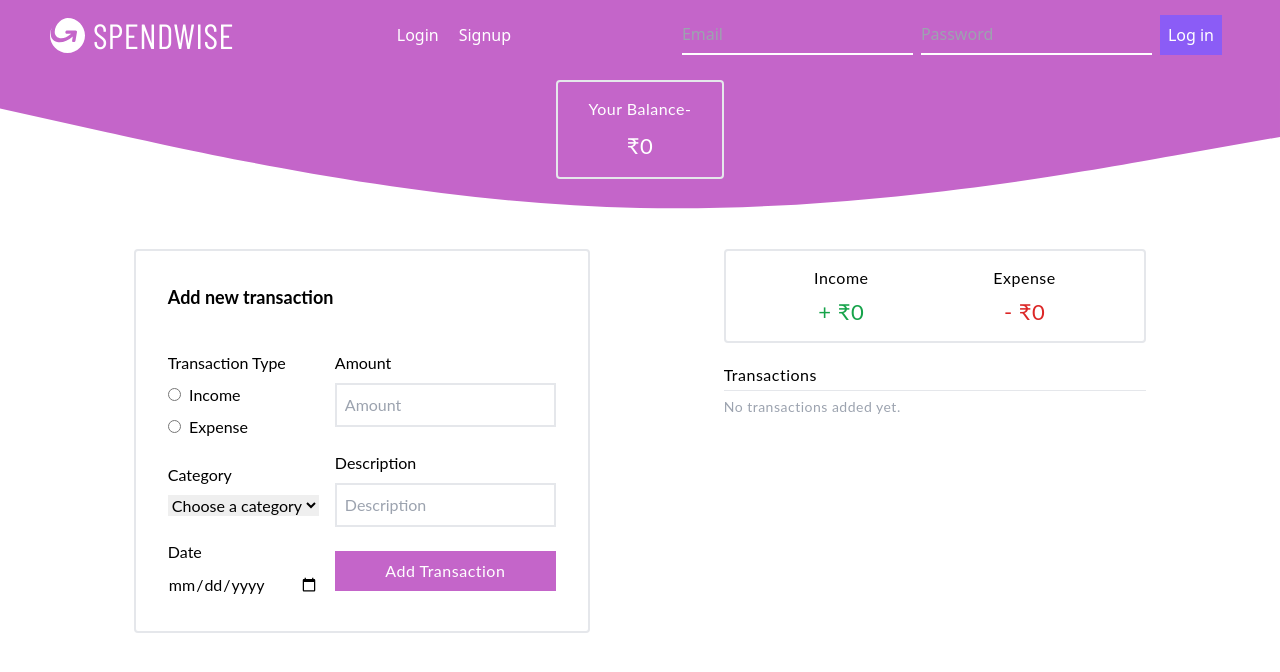
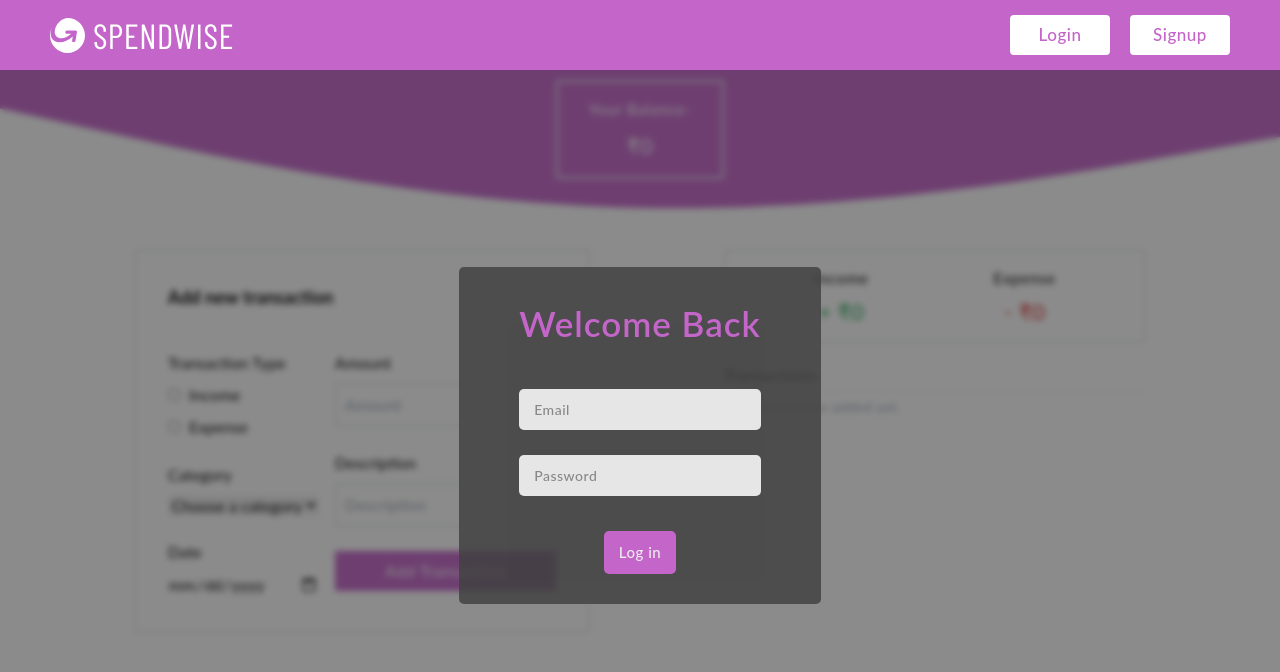
Before and after one commit to ani1609/Spendwise, a React (Create React App) app in the folder client/: page / in a window 1280 px wide. Both pictures are taken after a click on the button "Login". Shown: the top 672 px of the page. Built offline with nearby package versions, Linux system fonts and the light colour scheme; a web font is replaced by a local one.

Commit message:
login signup page ui tweaks

```diff
--- a/client/src/components/App.js
+++ b/client/src/components/App.js
@@ -1,4 +1,3 @@
-import { useState, useEffect } from "react";
 import "../styles/App.css";
 import Navbar from "./Navbar";
 import ExpenseTracker from "./ExpenseTracker";
@@ -12,7 +11,7 @@ function App() {
             <div className="bg-violet text-white flex justify-center">
 
             </div>
-            <svg xmlns="http://www.w3.org/2000/svg" viewBox="0 0 1440 320" className="absolute"><path fill="#c465c9" fill-opacity="1" d="M0,32L120,58.7C240,85,480,139,720,144C960,149,1200,107,1320,85.3L1440,64L1440,0L1320,0C1200,0,960,0,720,0C480,0,240,0,120,0L0,0Z"></path></svg>
+            <svg xmlns="http://www.w3.org/2000/svg" viewBox="0 0 1440 320" className="absolute bg"><path fill="#c465c9" fill-opacity="1" d="M0,32L120,58.7C240,85,480,139,720,144C960,149,1200,107,1320,85.3L1440,64L1440,0L1320,0C1200,0,960,0,720,0C480,0,240,0,120,0L0,0Z"></path></svg>
             <Navbar />
             <ExpenseTracker />
         </div>
--- a/client/src/components/Login.js
+++ b/client/src/components/Login.js
@@ -44,14 +44,14 @@ function Login()
 
     return(
         <div className="login_form_container">
-            <form onSubmit={handleLogin} className='p-2 flex gap-2'>
+            <h1>Welcome Back</h1>
+            <form onSubmit={handleLogin}>
                 <input
                     type='email'
                     placeholder='Email'
                     value={loginData.email}
                     onChange={(e)=>setLoginData({...loginData, email: e.target.value})}
                     required
-                    className='bg-transparent outline-none border-b-2 border-white'
                 />
                 <input
                     type='password'
@@ -59,9 +59,8 @@ function Login()
                     value={loginData.password}
                     onChange={(e)=>setLoginData({...loginData, password: e.target.value})}
                     required
-                    className='bg-transparent outline-none border-b-2 border-white'
                 />
-                <button type='submit' className='p-2 bg-violet-500'>Log in</button>
+                <button type='submit'>Log in</button>
             </form>
         </div>
     );
--- a/client/src/components/Signup.js
+++ b/client/src/components/Signup.js
@@ -59,14 +59,14 @@ function Signup()
 
     return(
         <div className="signup_form_container">
-            <form onSubmit={handleSignup} className='p-2 flex gap-2'>
+            <h1>Create Your Account</h1>
+            <form onSubmit={handleSignup}>
                 <input
                     type='text'
                     placeholder='Name'
                     value={signupData.name}
                     onChange={(e)=>setSignupData({...signupData, name: e.target.value})}
                     required
-                    className='bg-transparent outline-none border-b-2 border-white'
                 />
                 <input
                     type='email'
@@ -74,7 +74,6 @@ function Signup()
                     value={signupData.email}
                     onChange={(e)=>setSignupData({...signupData, email: e.target.value})}
                     required
-                    className='bg-transparent outline-none border-b-2 border-white'
                 />
                 <input
                     type='password'
@@ -82,7 +81,6 @@ function Signup()
                     value={signupData.password}
                     onChange={(e)=>setSignupData({...signupData, password: e.target.value})}
                     required
-                    className='bg-transparent outline-none border-b-2 border-white'
                 />
                 <input
                     type='password'
@@ -90,7 +88,6 @@ function Signup()
                     value={signupData.confirmPassword}
                     onChange={(e)=>setSignupData({...signupData, confirmPassword: e.target.value})}
                     required
-                    className='bg-transparent outline-none border-b-2 border-white'
                 />
                 <button type='submit' className='p-2 bg-violet-500'>Sign up</button>
             </form>
--- a/client/src/styles/App.css
+++ b/client/src/styles/App.css
@@ -1,4 +1,9 @@
 .bg-violet{
-  height: 5rem;
-  background-color: #c465c9;
+    height: 5rem;
+    background-color: #c465c9;
 }
+
+.bg
+{
+    z-index: -1;
+}
--- a/client/src/styles/ExpenseTracker.css
+++ b/client/src/styles/ExpenseTracker.css
@@ -1,7 +1,5 @@
 .expenseTracker_parent
 {
-    position: relative;
-    z-index: 10;
     display: flex;
     flex-direction: column;
     justify-content: center;
--- a/client/src/styles/Login.css
+++ b/client/src/styles/Login.css
@@ -0,0 +1,114 @@
+.login_form_container
+{
+    display: flex;
+    flex-direction: column;
+    justify-content: center;
+    align-items: center;
+    gap: 40px;
+    padding: 30px 60px;
+    border-radius: 5px;
+    transition: 0.5s ease-in-out;
+    background-color: rgba(65, 65, 65, 0.833);
+}
+
+.login_form_container h1
+{
+    color: var(--primary);
+    font-weight: 600;
+    font-size: 35px;
+    margin: 0;
+    opacity: 0;
+    animation-name: fadeInSlideIn;
+    animation-duration: 0.5s;
+    animation-fill-mode: forwards;
+    animation-delay: 300ms;
+    font-family: 'Lato', sans-serif;
+    letter-spacing: 1px;
+}
+
+
+.login_form_container form
+{
+    display: flex;
+    flex-direction: column;
+    justify-content: center;
+    align-items: center;
+    gap: 25px;
+    width: 100%;
+}
+
+.login_form_container form input
+{
+    font-size: 14px;
+    font-weight: 500;
+    padding: 10px 15px;
+    box-sizing: border-box;
+    transition: 0.5s ease-in-out;
+    border: 0;
+    outline: 0;
+    border-radius: 5px;
+    transition: 0.5s ease-in-out;
+    width: 100%;
+    opacity: 0;
+    background-color: rgb(230, 230, 230);
+    font-family: 'Lato', sans-serif;
+    letter-spacing: 0.5px;
+    color: #888888;
+}
+
+.login_form_container form input::placeholder
+{
+    color: var(--light_secondary-font);
+}
+
+.login_form_container button
+{
+    margin-top: 10px;
+    color: #EDEDED;
+    background-color: var(--primary);
+    cursor: pointer;
+    font-size: 15px;
+    padding: 10px 15px;
+    border-radius: 5px;
+    border: none;
+    font-weight: 500;
+    opacity: 0;
+    animation-name: fadeInSlideIn;
+    animation-duration: 0.5s;
+    animation-fill-mode: forwards;
+    animation-delay: 900ms;
+    font-family: 'Lato', sans-serif;
+    letter-spacing: 0.5px;
+}
+
+
+.login_form_container form input:nth-child(1)
+{
+    animation-name: fadeInSlideIn;
+    animation-duration: 0.5s;
+    animation-fill-mode: forwards;
+    animation-delay: 500ms;
+}
+
+.login_form_container form input:nth-child(2)
+{
+    animation-name: fadeInSlideIn;
+    animation-duration: 0.5s;
+    animation-fill-mode: forwards;
+    animation-delay: 700ms;
+}
+
+@keyframes fadeInSlideIn
+{
+    0%
+    {
+        opacity: 0;
+        transform: translateY(30px);
+    }
+
+    100%
+    {
+        opacity: 1;
+        transform: translateY(0px);
+    }
+}
--- a/client/src/styles/Navbar.css
+++ b/client/src/styles/Navbar.css
@@ -49,3 +49,60 @@
     align-items: center;
     gap: 20px;
 }
+
+.login_signup_container button
+{
+    height: 40px;
+    width: 100px;
+    border: none;
+    outline: none;
+    border-radius: 0.25rem;
+    cursor: pointer;
+    font-family: 'Lato', sans-serif;
+    font-size: 17px;
+    letter-spacing: 0.5px;
+    background-color: white;
+    color: var(--primary);
+    font-weight: 500;
+}
+
+.login_parent, .signup_parent
+{
+    width: 100vw;
+    height: calc(100vh - 70px);
+    position: absolute;
+    display: flex;
+    justify-content: center;
+    align-items: center;
+    top: 70px;
+    left: 0;
+    backdrop-filter: blur(3px);
+    opacity: 0;
+    animation-name: fadeIn;
+    animation-duration: 0.3s;
+    animation-fill-mode: both;
+    z-index: 100;
+}
+
+@keyframes fadeIn
+{
+    0%
+    {
+        opacity: 0;
+    }
+
+    100%
+    {
+        opacity: 1;
+    }
+}
+
+.login_parent::before, .signup_parent::before
+{
+    content: '';
+    position: absolute;
+    height: 100%;
+    width: 100%;
+    background-color: rgba(24, 24, 24, 0.5);
+    z-index: -1;
+}
--- a/client/src/styles/Signup.css
+++ b/client/src/styles/Signup.css
@@ -0,0 +1,131 @@
+.signup_form_container
+{
+    display: flex;
+    flex-direction: column;
+    justify-content: center;
+    align-items: center;
+    gap: 40px;
+    padding: 30px 50px;
+    border-radius: 5px;
+    transition: 0.5s ease-in-out;
+    background-color: rgba(65, 65, 65, 0.833);
+}
+
+
+.signup_form_container h1
+{
+    color: var(--primary);
+    font-weight: 600;
+    font-size: 35px;
+    margin: 0;
+    opacity: 0;
+    animation-name: fadeInSlideIn;
+    animation-duration: 0.5s;
+    animation-fill-mode: forwards;
+    animation-delay: 300ms;
+    font-family: 'Lato', sans-serif;
+    letter-spacing: 1px;
+}
+
+
+.signup_form_container form
+{
+    display: flex;
+    flex-direction: column;
+    justify-content: center;
+    align-items: center;
+    gap: 25px;
+    width: 100%;
+}
+
+.signup_form_container form input
+{
+    font-size: 14px;
+    font-family: 'Montserrat', sans-serif;
+    font-weight: 500;
+    padding: 10px 15px;
+    box-sizing: border-box;
+    transition: 0.5s ease-in-out;
+    border: 0;
+    outline: 0;
+    border-radius: 5px;
+    transition: 0.5s ease-in-out;
+    width: 100%;
+    opacity: 0;
+    background-color: rgb(230, 230, 230);
+    color: #888888;
+}
+
+.signup_form_container form input::placeholder
+{
+    color: #888888;
+}
+
+.signup_form_container button
+{
+    margin-top: 10px;
+    color: #EDEDED;
+    background-color: var(--primary);
+    cursor: pointer;
+    font-size: 15px;
+    padding: 10px 15px;
+    border-radius: 5px;
+    border: none;
+    font-family: 'Montserrat', sans-serif;
+    font-weight: 500;
+    opacity: 0;
+    animation-name: fadeInSlideIn;
+    animation-duration: 0.5s;
+    animation-fill-mode: forwards;
+    animation-delay: 1300ms;
+    font-family: 'Lato', sans-serif;
+    letter-spacing: 0.5px;
+}
+
+.signup_form_container form input:nth-child(1)
+{
+    animation-name: fadeInSlideIn;
+    animation-duration: 0.5s;
+    animation-fill-mode: forwards;
+    animation-delay: 500ms;
+}
+
+.signup_form_container form input:nth-child(2)
+{
+    animation-name: fadeInSlideIn;
+    animation-duration: 0.5s;
+    animation-fill-mode: forwards;
+    animation-delay: 700ms;
+}
+
+.signup_form_container form input:nth-child(3)
+{
+    animation-name: fadeInSlideIn;
+    animation-duration: 0.5s;
+    animation-fill-mode: forwards;
+    animation-delay: 900ms;
+}
+
+.signup_form_container form input:nth-child(4)
+{
+    animation-name: fadeInSlideIn;
+    animation-duration: 0.5s;
+    animation-fill-mode: forwards;
+    animation-delay: 1100ms;
+}
+
+
+@keyframes fadeInSlideIn
+{
+    0%
+    {
+        opacity: 0;
+        transform: translateY(30px);
+    }
+
+    100%
+    {
+        opacity: 1;
+        transform: translateY(0px);
+    }
+}
```
